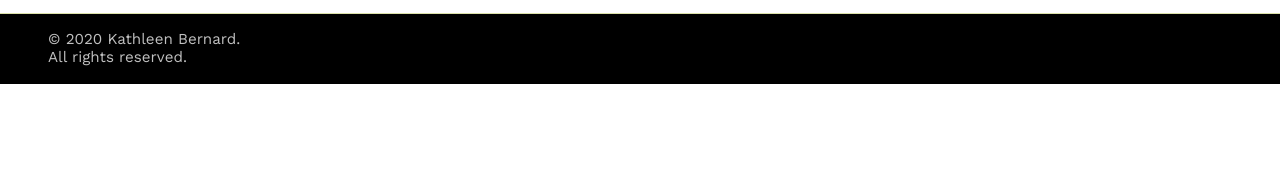
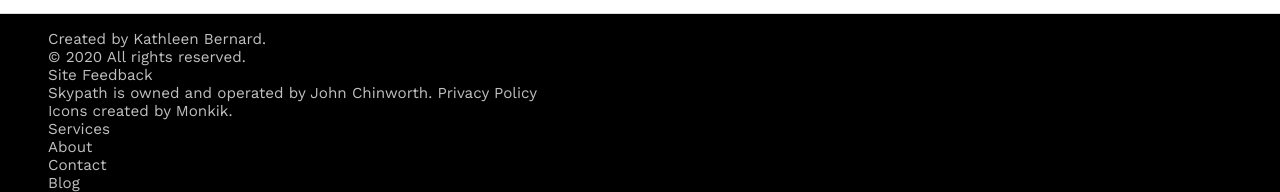
Before and after one commit to kathleenjbernard/kurt-roy-audio, a plain HTML site: page index.html in a window 1280 px wide. Shown: the part 3013-3205 px from the top of the page. Before the commit the page ends 3097 px from the top, so only its background shows below. Drawn offline with nearby package versions, Linux system fonts and the light colour scheme; a web font is replaced by a local one.

Commit message:
Update index.html

```diff
--- a/index.html
+++ b/index.html
@@ -134,7 +134,27 @@ For my current availability and anticipated turnaround time, send me a text or a
     </div>
   </div>
   </div>
-<footer>
-  <div><div id="copyright-text">&copy; 2020 Kathleen Bernard. <br>All rights reserved.</div><br>
+ <div id="footer-container">
+    <footer>
+      <div class="column-1">
+     <div>Created by <a href=# class="footer-reference-link" class="footer-text">Kathleen Bernard</a>.</div>
+        <div class="footer-item"> &copy; 2020 All rights reserved.</div>
+     <div><a href="https://forms.gle/nAb2CbfJSgqVKpGw7" class="footer-reference-link" id="site-feedback-link" target="_blank" class="footer-text">Site Feedback</a></div>
+      </div><!--end of column 1-->
+      <div class="column-2">
+        <span class="inline"><a href=# class="footer-reference-link" id="footer-skypath-text">Skypath </a>is owned and operated by John Chinworth.</span>
+        <a href=# id="privacy-policy-link" class="footer-reference-link" target="_blank">Privacy Policy</a>
+        <div class="footer-item">Icons created by <a href="https://www.flaticon.com/authors/monkik" class="footer-reference-link"><span class="footer-text">Monkik</span></a>.
+      </div>
+      </div> <!--end of column 2-->
+
+   <div class="column-3">
+     <div><a href=# class="footer-reference-link">Services</a></div>
+     <div><a href=# class="footer-reference-link">About</a></div>
+     <div><a href=# class="footer-reference-link">Contact</a></div>
+     <div><a href=#  class="footer-reference-link">Blog</a></div>
+      </div>  <!--end of column 3-->
+    </footer>
+        </div> <!--end of footer container-->
 </footer>
 </html>
```
